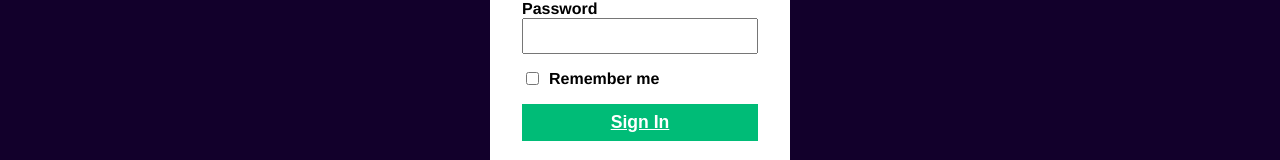
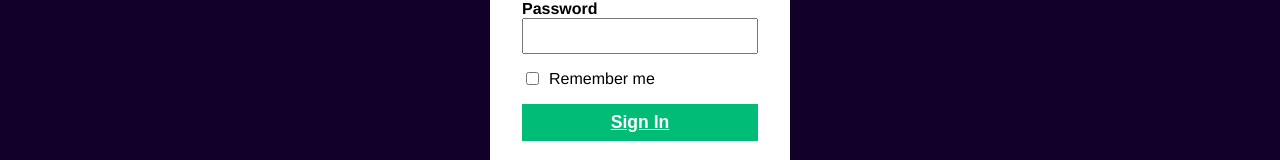
Before and after one commit to Unirotte/Projet10, a React (Vite) app in the folder ArgentBank-Frontend-main/my-app/: page /SignIn in a window 1280 px wide. Shown: the part 306-466 px from the top of the page. Built offline with nearby package versions, Linux system fonts and the light colour scheme.

Commit message:
dernière moidifications visuel

```diff
--- a/ArgentBank-Frontend-main/my-app/src/assets/EditNameCSS/EditName.css
+++ b/ArgentBank-Frontend-main/my-app/src/assets/EditNameCSS/EditName.css
@@ -15,6 +15,7 @@ input[type=text] {
   border-radius: 5px;
   border: gray 1px solid;
   padding-left: 10px;
+  color: gray;
 }
 
 .button-position {
--- a/ArgentBank-Frontend-main/my-app/src/assets/EditNameCSS/EditName.scss
+++ b/ArgentBank-Frontend-main/my-app/src/assets/EditNameCSS/EditName.scss
@@ -15,6 +15,7 @@ input[type="text"] {
   border-radius: 5px;
   border: gray 1px solid;
   padding-left: 10px;
+  color: gray;
 }
 
 .button-position {
--- a/ArgentBank-Frontend-main/my-app/src/assets/RememberCss/RememberButton.css
+++ b/ArgentBank-Frontend-main/my-app/src/assets/RememberCss/RememberButton.css
@@ -9,8 +9,4 @@ input#remember {
   margin-right: 10px;
   accent-color: gray;
   cursor: pointer;
-}
-
-label.button-radio {
-  font-weight: 100;
 }/*# sourceMappingURL=RememberButton.css.map */
--- a/ArgentBank-Frontend-main/my-app/src/assets/RememberCss/RememberButton.scss
+++ b/ArgentBank-Frontend-main/my-app/src/assets/RememberCss/RememberButton.scss
@@ -10,7 +10,3 @@ input#remember {
   accent-color: gray;
   cursor: pointer;
 }
-
-label.button-radio {
-    font-weight: 100;
-}
--- a/ArgentBank-Frontend-main/my-app/src/components/RememberButton.jsx
+++ b/ArgentBank-Frontend-main/my-app/src/components/RememberButton.jsx
@@ -11,7 +11,7 @@ function RememberButton({checked, setChecked}) {
         checked={checked}
         onChange={handleClick}
       />
-      <label htmlFor="remember" className="button-radio">
+      <label htmlFor="remember" className="button-radio" style={{fontWeight: "100"}}>
         Remember me
       </label>
     </div>
```
Also changed, not shown: 2 other files (tests, documents, lock files or other folders).
